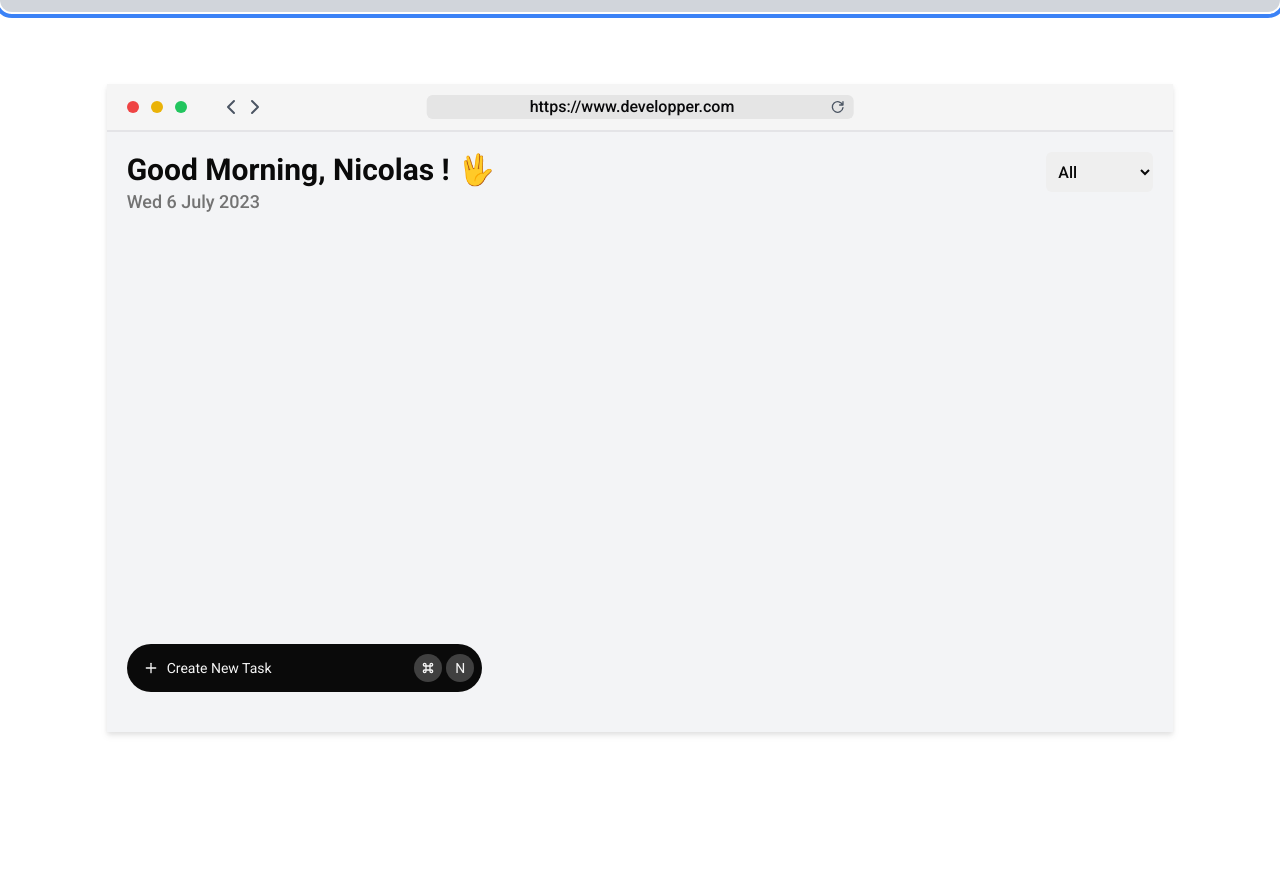
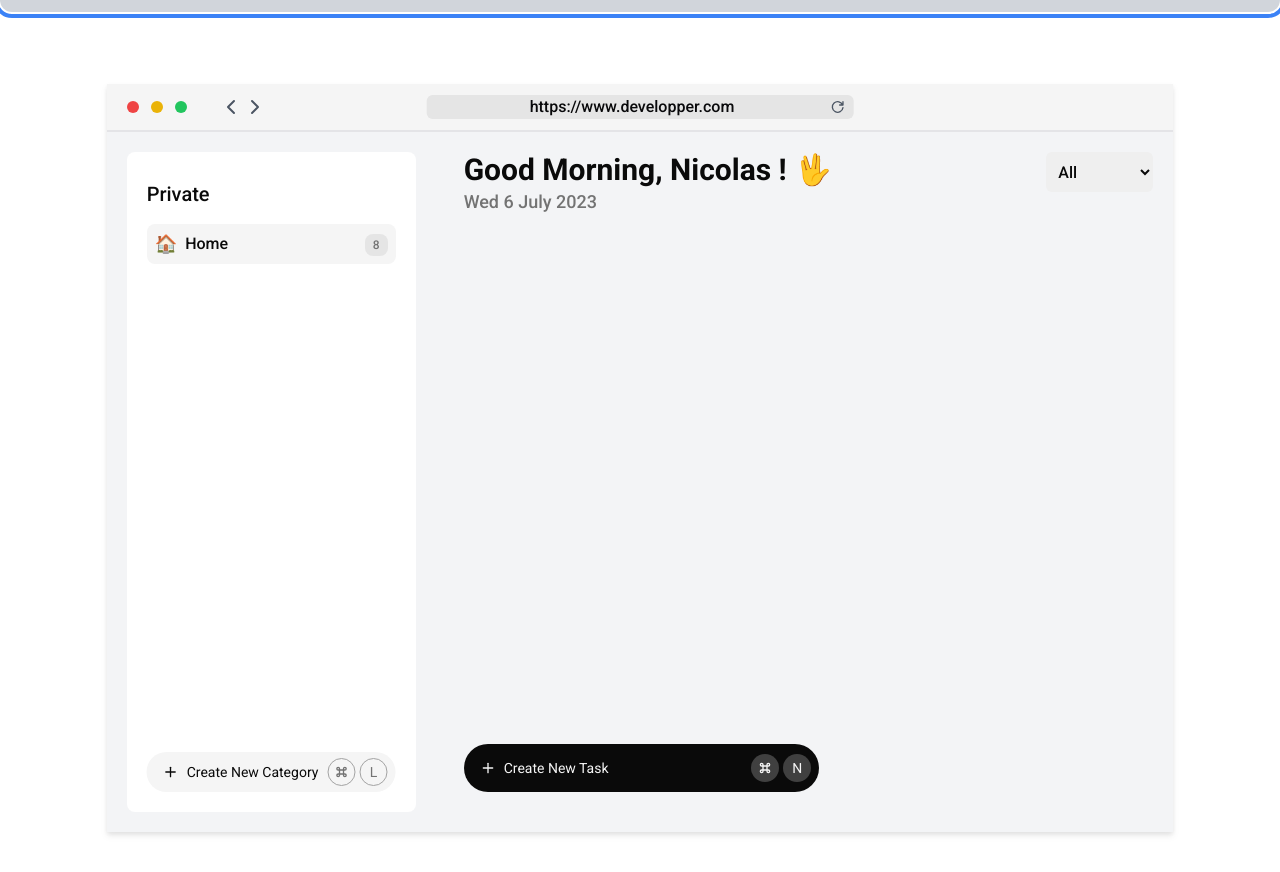
Before and after one commit to Bertollo-Nicolas/react-studies, a React (Vite) app: page /features/todoListReducer in a window 1280 px wide. Shown: the part 352-1224 px from the top of the page. Before the commit the page ends 1124 px from the top, so only its background shows below. Built offline with nearby package versions, Linux system fonts and the light colour scheme.

Commit message:
Update App.tsx

```diff
--- a/src/features/todoListReducer/App.tsx
+++ b/src/features/todoListReducer/App.tsx
@@ -7,6 +7,7 @@ import FakeBrowserHader from '@/components/exercices/ui/FakeBrowserHeader';
 import DashboardLayout from './components/layout/Dashboard-layout';
 import TodoList from './components/dashboard/TodoList';
 import AppProvider from './provider';
+import CategoryList from './components/dashboard/CategoryList';
 
 export const theme = 'useReducer()';
 
@@ -18,9 +19,12 @@ const App: React.FC = () => {
                 <Header exercice={useReducerExercice1} />
                 <div className="content-exercice pt-8 roboto-medium w-5/6 mx-auto mb-10 drop-shadow-md">
                     <FakeBrowserHader />
-                    <div className="app-todo relative bg-gray-100 p-5 text-neutral-950" style={{height: "600px"}}>
-                        <DashboardLayout />
-                        <TodoList />
+                    <div className="app-todo relative bg-gray-100 p-5 text-neutral-950 flex" style={{height: "700px"}}>
+                        <CategoryList />
+                        <div className='w-full ml-12'>
+                            <DashboardLayout />
+                            <TodoList />
+                        </div>
                     </div>
                 </div>
             </AppProvider>
```
